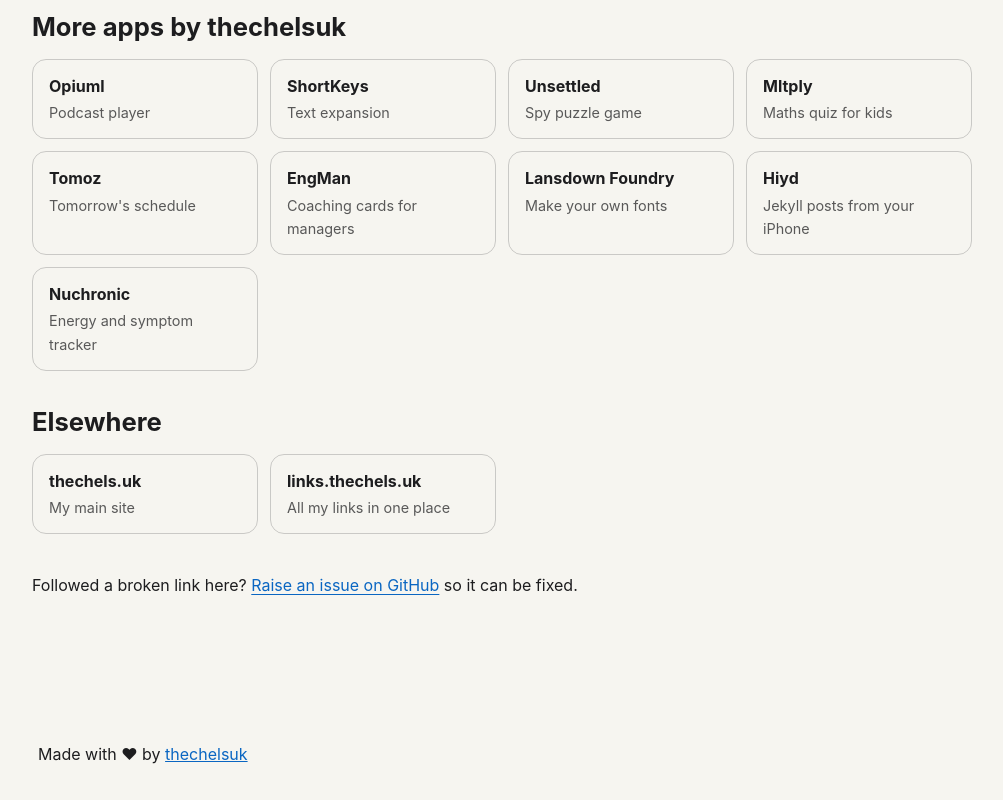
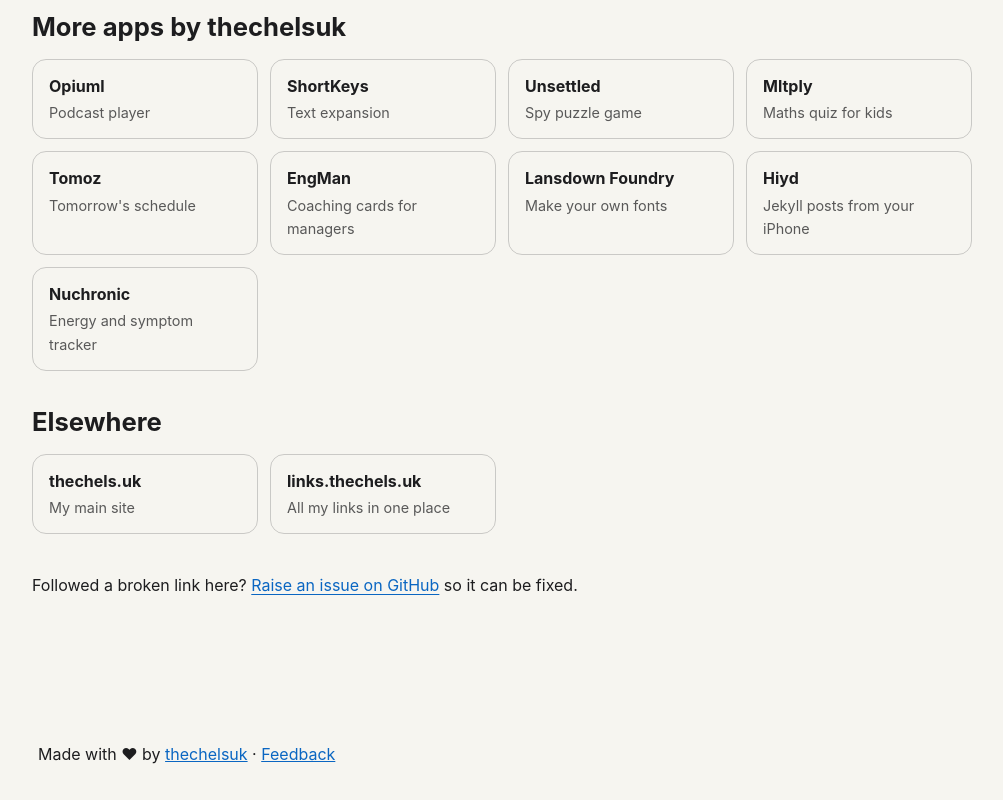
Before and after one commit to thechelsuk/template-marketing-site, a plain HTML site: page 404.html in a window 1280 px wide. Shown: the part 383-1183 px from the top of the page, without its empty margins (138-1141 px from the left). Drawn offline with Linux system fonts and the light colour scheme.

Commit message:
feat: Feedback footer link, and new-site.sh fills in 404.html and the repo links

```diff
--- a/404.html
+++ b/404.html
@@ -69,7 +69,7 @@
     </main>
 
     <footer class="site-footer">
-      <p>Made with <span aria-label="love">♥</span> by <a href="https://thechels.uk/">thechelsuk</a></p>
+      <p>Made with <span aria-label="love">♥</span> by <a href="https://thechels.uk/">thechelsuk</a> · <a href="https://github.com/thechelsuk/template-marketing-site/issues/new/choose">Feedback</a></p>
     </footer>
   </body>
 
```
Also changed, not shown: index.html (+1 -1 lines), 1 other file.
